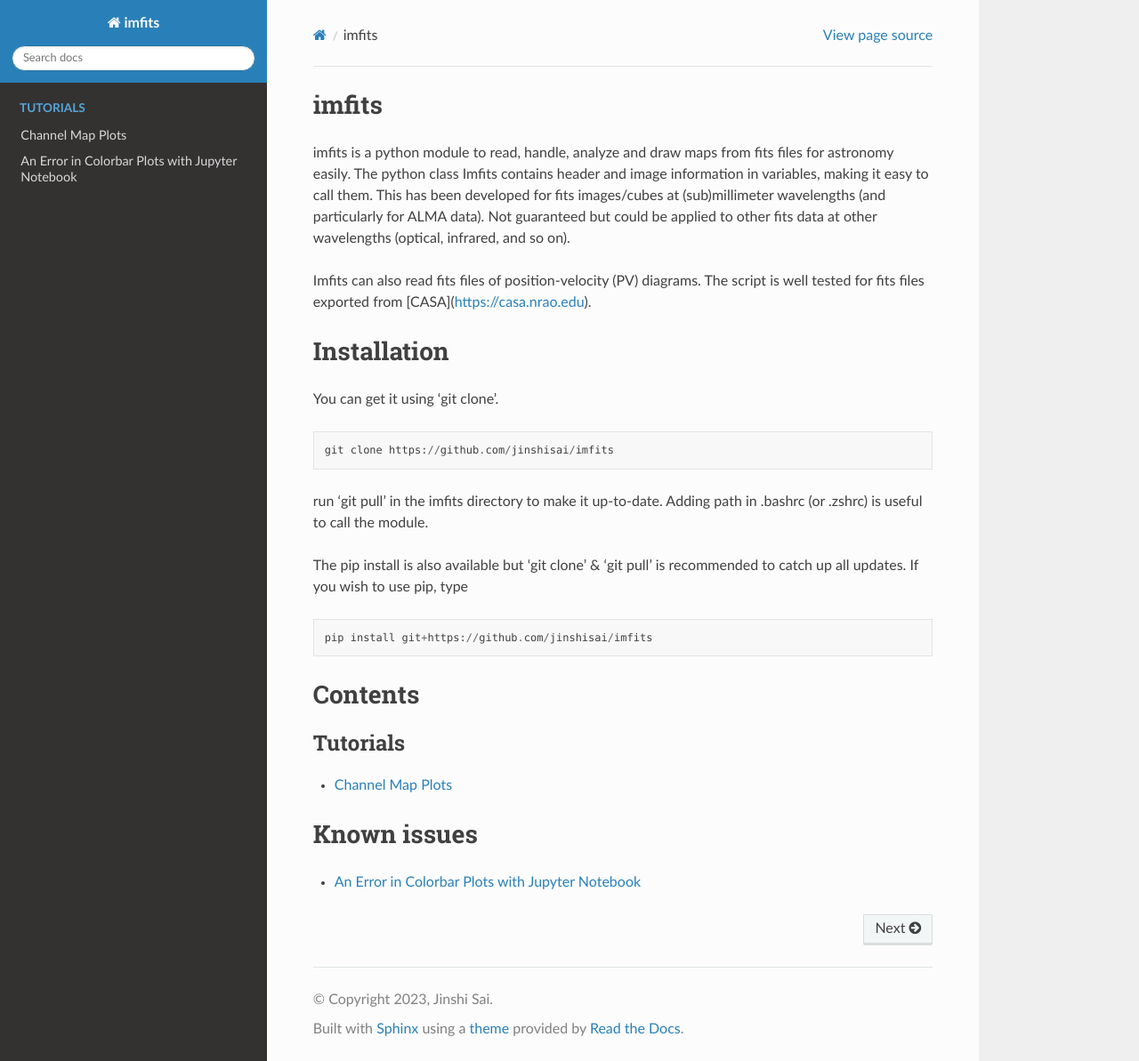
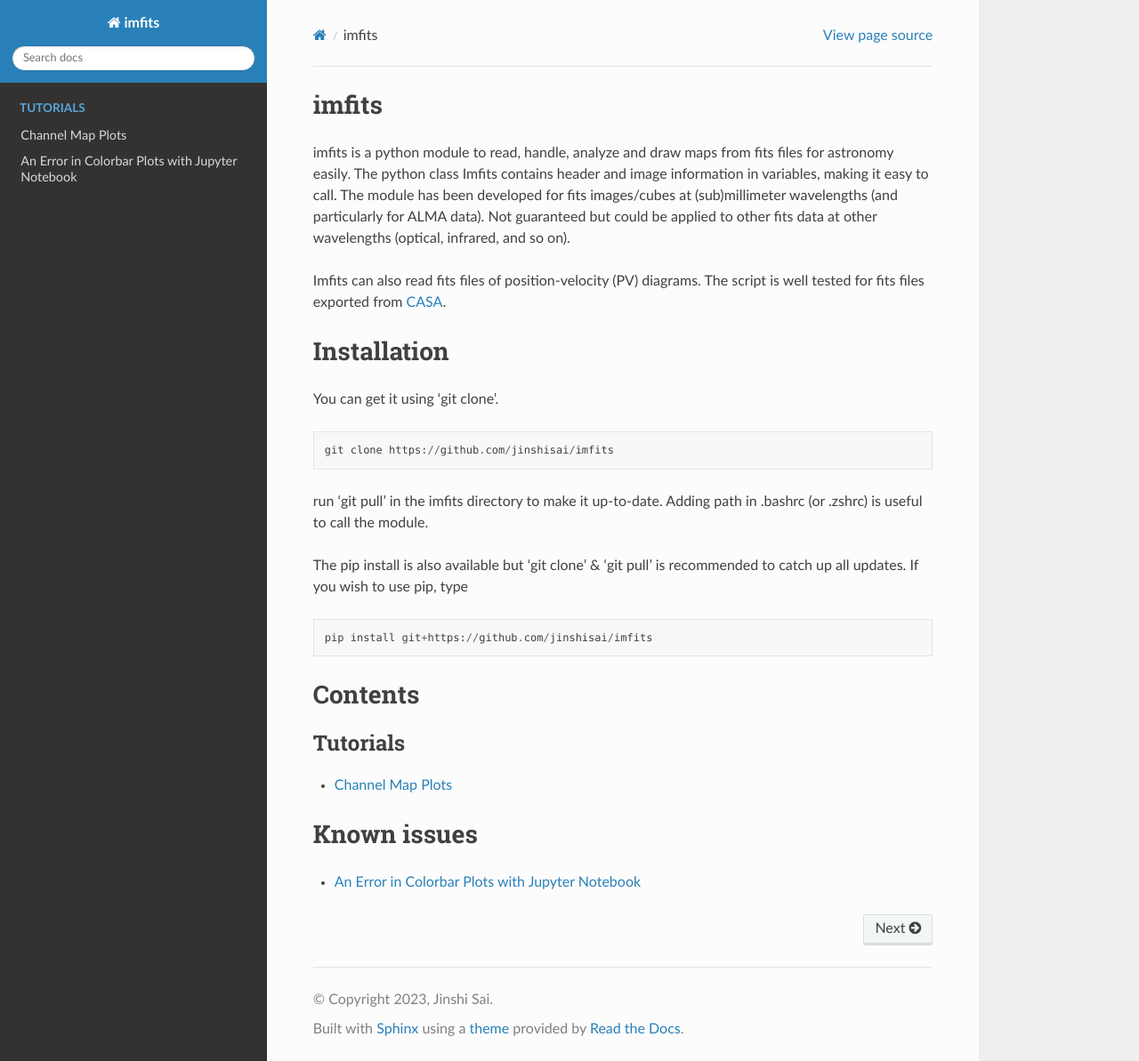
Before and after one commit to jinshisai/imfits, a Sphinx documentation site: the page built from docs/index.rst, in a window 1280 px wide and 1193 px high. Shown: the whole window at 89% size. Built offline with Sphinx 7.4.7 and the Read the Docs theme 2.0.0, drawn with Linux system fonts in a browser that asks for light colours; pages that are not in the unit, such as notebooks, are missing from menus.

Commit message:
Minor fix

```diff
--- a/docs/index.rst
+++ b/docs/index.rst
@@ -6,9 +6,9 @@
 imfits
 ==================================
 
-imfits is a python module to read, handle, analyze and draw maps from fits files for astronomy easily. The python class Imfits contains header and image information in variables, making it easy to call them. This has been developed for fits images/cubes at (sub)millimeter wavelengths (and particularly for ALMA data). Not guaranteed but could be applied to other fits data at other wavelengths (optical, infrared, and so on).
+imfits is a python module to read, handle, analyze and draw maps from fits files for astronomy easily. The python class Imfits contains header and image information in variables, making it easy to call. The module has been developed for fits images/cubes at (sub)millimeter wavelengths (and particularly for ALMA data). Not guaranteed but could be applied to other fits data at other wavelengths (optical, infrared, and so on).
 
-Imfits can also read fits files of position-velocity (PV) diagrams. The script is well tested for fits files exported from [CASA](https://casa.nrao.edu).
+Imfits can also read fits files of position-velocity (PV) diagrams. The script is well tested for fits files exported from `CASA <https://casa.nrao.edu>`_.
 
 
 
```
